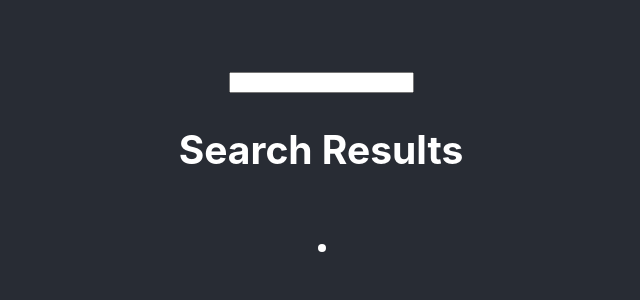
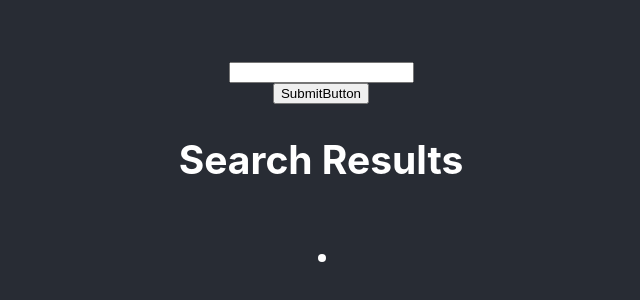
Before and after one commit to DanielDeanGithub/jammming, a React (Create React App) app: page / in a window 1280 px wide. Shown: the part 220-520 px from the top of the page, without its empty margins (319-959 px from the left). Built offline with nearby package versions, Linux system fonts and the light colour scheme.

Commit message:
Import SubmitButton

```diff
--- a/src/App.js
+++ b/src/App.js
@@ -2,6 +2,7 @@ import React, { useState, useEffect } from 'react';
 import './App.css';
 import SearchBar from './components/SearchBar/SearchBar.js';
 import SearchResults from './components/SearchResults/SearchResults.js';
+import SearchButton from './components/SubmitButton/SubmitButton.js';
 
 function App() {
   const [search, setSearch] = useState("");
@@ -10,6 +11,7 @@ function App() {
     <div className="App">
       <header className="App-header">
         <SearchBar value={search}  onChange={e => setSearch(e.target.value)}/>
+        <SearchButton />
         <SearchResults results={[search]}/>
       </header>
     </div>
```
